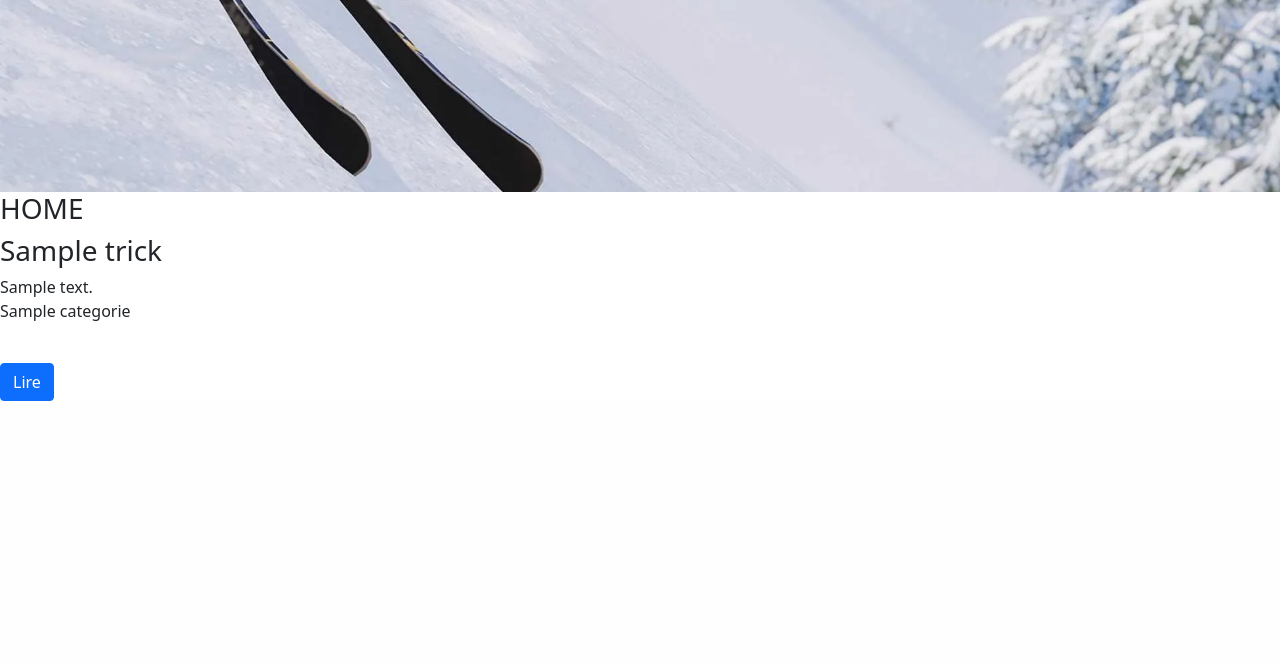
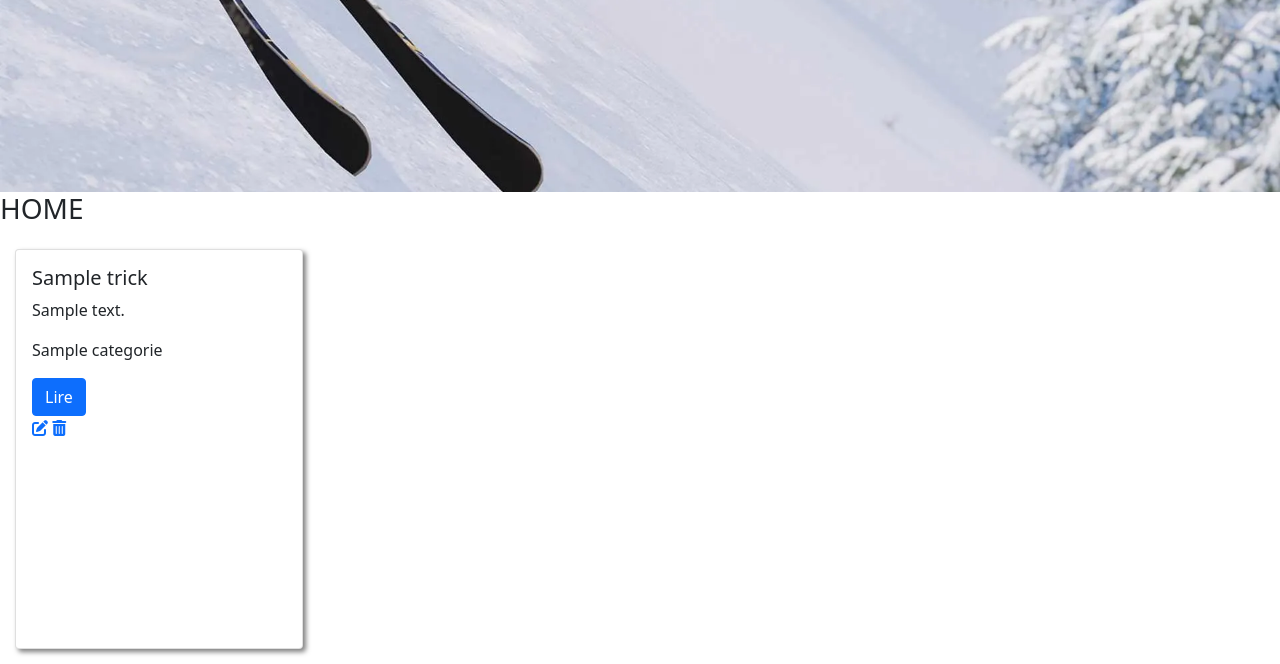
Before and after one commit to Nmalsha/Symfony-SnowTickes, a Symfony app: template templates/blog/home.html.twig in a window 1280 px wide. Shown: the part 664-1328 px from the top of the page. Before the commit the page ends 1065 px from the top, so only its background shows below. Run offline with Twig, Linux system fonts and the light colour scheme; the template is opened without the code that fills it: most values are stand-ins (such as "Sample title", 1, 10 or a date in 2020); some libraries are stand-ins or nearby versions.

Commit message:
Display edit mode of the trick when clicking the edit button  success

```diff
--- a/public/style.css
+++ b/public/style.css
@@ -8,3 +8,21 @@
 .margin-top {
   margin-top: 50px;
 }
+.tickes {
+  display: flex;
+}
+.trickcard_style {
+  width: 18rem;
+  height: 25rem;
+  margin: 15px;
+  box-shadow: 3px 3px 5px 0 rgba(0, 0, 0, 0.5);
+}
+.card_read {
+  width: 50rem;
+  height: 20rem;
+}
+.read_view {
+  justify-content: center;
+  align-content: center;
+  display: flex;
+}
--- a/templates/blog/home.html.twig
+++ b/templates/blog/home.html.twig
@@ -2,30 +2,28 @@
 <div class="home-bg bg"></div>
 <h3>HOME</h3>
 <section class="tickes">
-  <article>
-    {% for trick in tricks %}
-
-    <h3>{{ trick.trickName }}</h3>
-    <div class="metadata">{{ trick.description }}</div>
-    <div class="content">
-      {% for image in images %} {% if trick.id == image.Trick.id %} {
-      <pre>
-  {{ dump(image.name) }}
-</pre
-      >
-      }
-      <img src="{{ image.name }}" alt="" />
-      {% endif %} {% endfor %}
-      <p>{{ trick.categorie }}</p>
-      <br />
-
+  {% for trick in tricks %}
+  <div class="card trickcard_style">
+    {% for image in images %} {% if trick.id == image.Trick.id %}
+    <pre>
+      {{ dump(image.name) }}
+    </pre>
+    <img class="card-img-top" src="{{ image.name }}" alt="Card image cap" />
+    {% endif %} {% endfor %}
+    <div class="card-body">
+      <h5 class="card-title">{{ trick.trickName }}</h5>
+      <p class="card-text">{{ trick.description }}</p>
+      <p class="card-text">{{ trick.categorie }}</p>
       <a
         href="{{ path('tricks_show', { id: trick.id }) }}"
         class="btn btn-primary"
-        >Lire
-      </a>
+        >Lire</a
+      >
+      <br />
+      <a href="/trick/{{ trick.id }}/edit"><i class="fas fa-edit"></i></a>
+      <a href=""><i class="fas fa-trash-alt"></i></a>
     </div>
-  </article>
+  </div>
   {% endfor %}
 </section>
 {% endblock %}
```
Also changed, not shown: src/Controller/BlogController.php (+9 -14 lines), templates/blog/createTrick.html.twig (+7 -1 lines), templates/blog/editTrick.html.twig (added, +13 -0 lines), templates/blog/read.html.twig (+9 -10 lines), public/images/2d144a78e754caf909c32766e2702c23.jpg (added), public/images/ec1b8333ae9bf57880ac49b1d5dbde3a.jpg (added), style.css (added).
